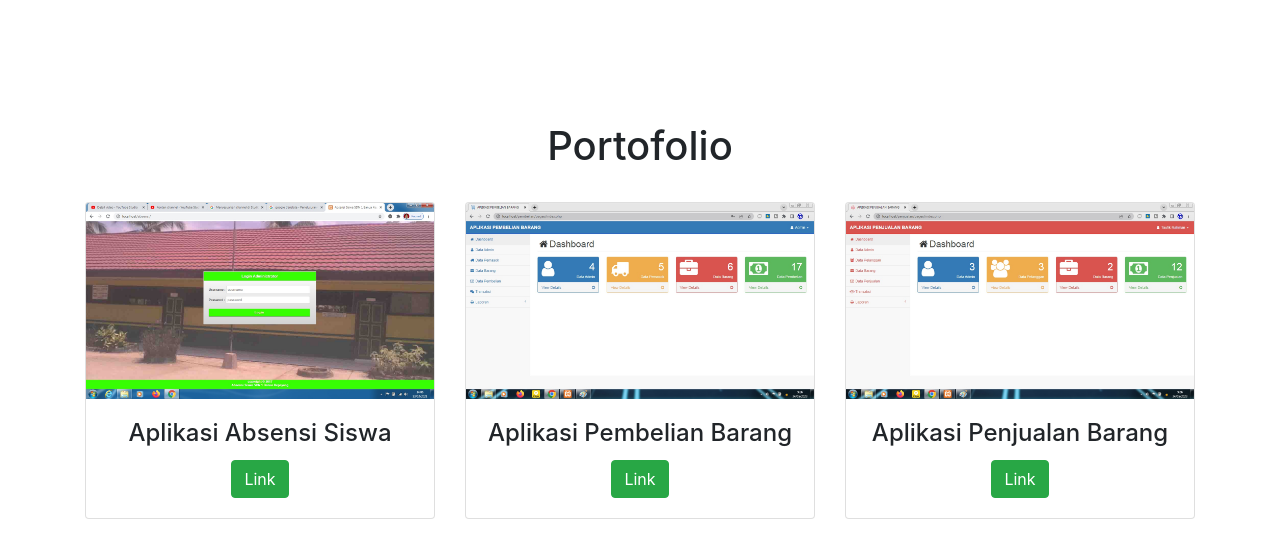
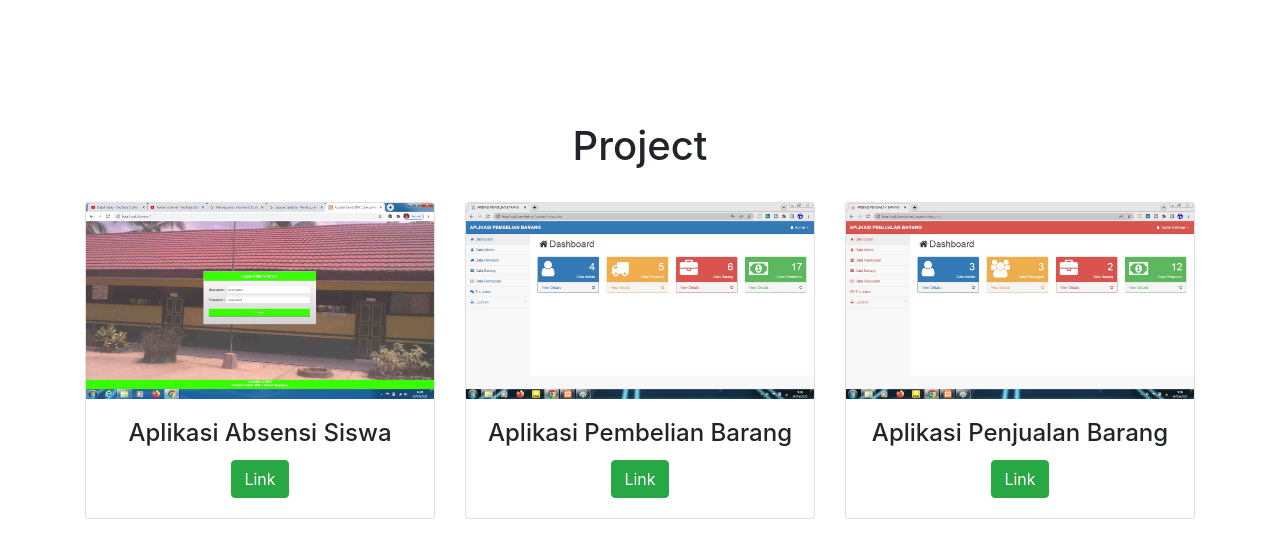
Before and after one commit to taufikrahman24051995/portofolio, a plain HTML site: page index.html in a window 1280 px wide. Shown: the part 4380-4926 px from the top of the page. Drawn offline with Linux system fonts and the light colour scheme.

Commit message:
Update index.html

```diff
--- a/index.html
+++ b/index.html
@@ -400,7 +400,7 @@
     <!-- portfolio section-->
     <section id="portofolio">
         <div class="container mt-3">
-            <h1 class="text-center">Portofolio</h1>
+            <h1 class="text-center">Project</h1>
             <div class="row">
                 <div class="col-lg-4 mt-4">
                     <div class="card">
```
